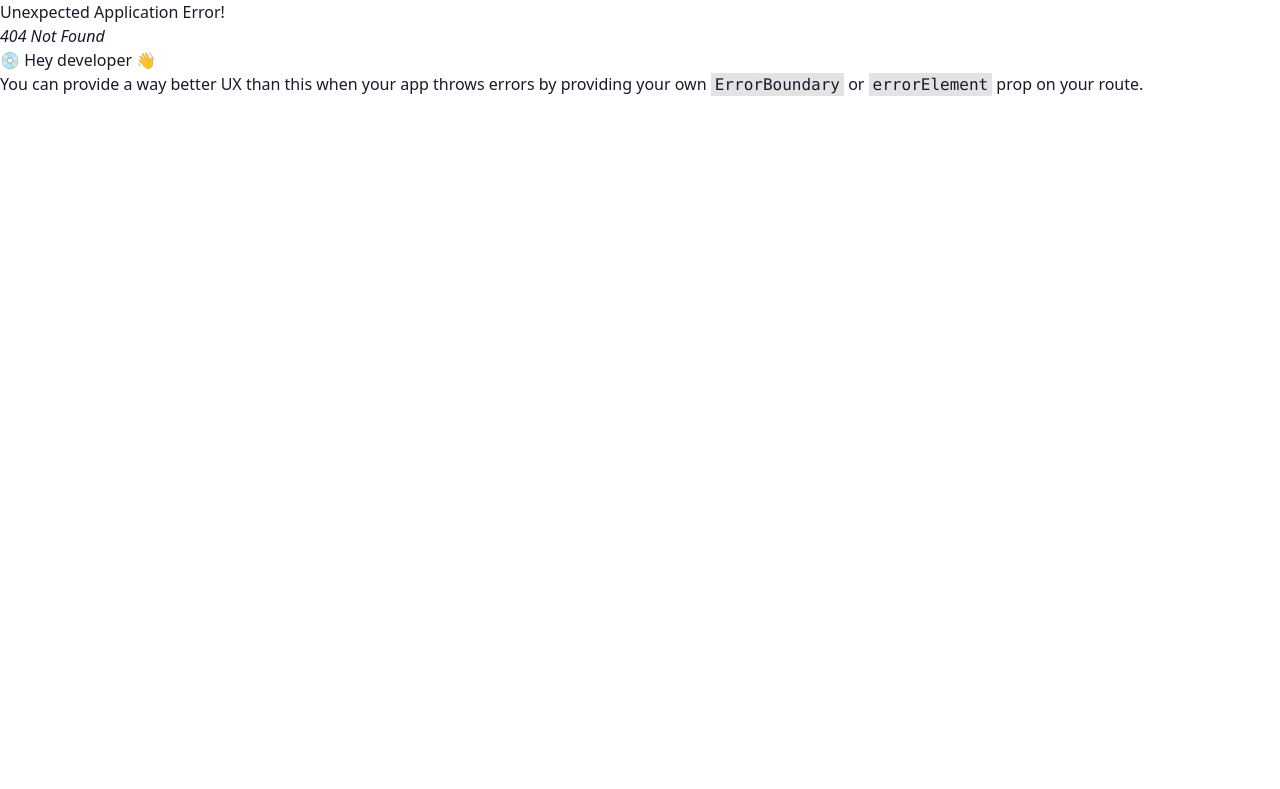
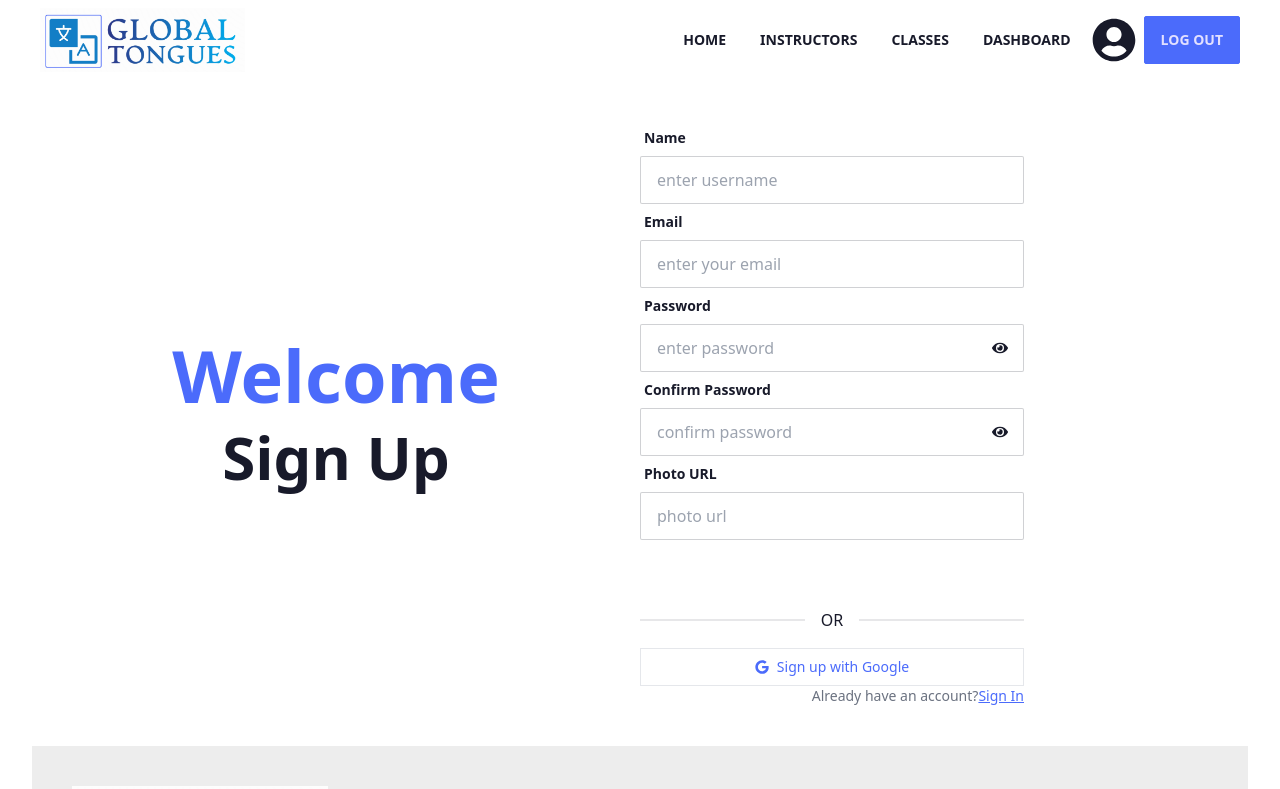
Before and after one commit to saadrafi/globaltongues, a React (Vite) app: page /register in a window 1280 px wide. Before the commit this address had no page. Shown: the top 789 px of the page. Built offline with nearby package versions, Linux system fonts and the light colour scheme.

Commit message:
sign up page designed

```diff
--- a/package.json
+++ b/package.json
@@ -12,6 +12,7 @@
   "dependencies": {
     "react": "^18.2.0",
     "react-dom": "^18.2.0",
+    "react-hook-form": "^7.44.3",
     "react-icons": "^4.9.0",
     "react-router-dom": "^6.12.1"
   },
--- /dev/null
+++ b/src/components/pages/authentication/Register.jsx
@@ -0,0 +1,158 @@
+import React, { useState } from "react";
+import { FaGoogle, FaEye, FaEyeSlash } from "react-icons/fa";
+import { Link } from "react-router-dom";
+import { useForm } from "react-hook-form";
+const Register = () => {
+  const {
+    register,
+    handleSubmit,
+    getValues,
+    formState: { errors },
+  } = useForm();
+  const onSubmit = (data) => console.log(data.photo);
+  const [showPassword, setShowPassword] = useState(false);
+  const [showCnfPassword, setCnfShowPassword] = useState(false);
+  const [submit, setSubmit] = useState(false);
+
+  return (
+    <div className=" my-10 grid grid-cols-2 ">
+      <div className="text-center my-auto space-y-4">
+        <h1 className=" text-7xl font-bold text-primary">Welcome</h1>
+        <p className="text-6xl font-semibold">Sign Up </p>
+      </div>
+      <div className="max-w-sm">
+        <form className="form-control w-full " onSubmit={handleSubmit(onSubmit)}>
+          {/* ----------------------------------- */}
+          <label className="label">
+            <span className="label-text font-semibold">Name</span>
+          </label>
+          <input
+            {...register("name", { required: true })}
+            type="text"
+            placeholder="enter username"
+            className="input input-bordered w-full "
+          />
+          {errors.name && <span className=" text-xs text-red-700">This field is required</span>}
+          {/* ----------------------------------- */}
+          <label className="label">
+            <span className="label-text font-semibold">Email</span>
+          </label>
+          <input
+            {...register("email", {
+              required: true,
+            })}
+            type="email"
+            placeholder="enter your email"
+            className="input input-bordered w-full "
+          />
+          {errors.email && <span className=" text-xs text-red-700">This field is required</span>}
+          {/* -------------------------------------- */}
+          <label className="label">
+            <span className="label-text font-semibold">Password</span>
+          </label>
+          <div className="relative">
+            <input
+              {...register("password", {
+                required: true,
+                minLength: 6,
+                pattern: /(?=.*[A-Z])(?=.*[!@#$&*])/,
+              })}
+              type={showPassword ? "text" : "password"}
+              className="w-full input input-bordered "
+              placeholder="enter password"
+              onChange={(e) => {
+                if (e.target.value == getValues("confirmPassword")) {
+                  setSubmit(true);
+                } else {
+                  setSubmit(false);
+                }
+              }}
+            />
+
+            <span className="absolute inset-y-0 end-0 grid place-content-center px-4 cursor-pointer">
+              {showPassword ? (
+                <FaEyeSlash onClick={() => setShowPassword(!showPassword)}></FaEyeSlash>
+              ) : (
+                <FaEye onClick={() => setShowPassword(!showPassword)}></FaEye>
+              )}
+            </span>
+          </div>
+          {errors.password?.type === "required" && (
+            <span className=" text-xs text-red-700">This field is required</span>
+          )}
+          {errors.password?.type === "minLength" && (
+            <span className=" text-xs text-red-700">Password must be at least 6 characters</span>
+          )}
+          {errors.password?.type === "pattern" && (
+            <span className=" text-xs text-red-700">
+              Password must contain at least one uppercase letter and one special character
+            </span>
+          )}
+
+          {/* ------------------------------------ */}
+          <label className="label">
+            <span className="label-text font-semibold">Confirm Password</span>
+          </label>
+          <div className="relative">
+            <input
+              {...register("confirmPassword")}
+              type={showCnfPassword ? "text" : "password"}
+              className={`w-full input input-bordered focus:outline ${
+                submit ? "focus:outline-green-700" : "focus:outline-red-700"
+              }  outline-offset-2`}
+              placeholder="confirm password"
+              onChange={(e) => {
+                if (e.target.value == getValues("password")) {
+                  setSubmit(true);
+                } else {
+                  setSubmit(false);
+                }
+              }}
+            />
+
+            <span className="absolute inset-y-0 end-0 grid place-content-center px-4 cursor-pointer">
+              {showCnfPassword ? (
+                <FaEyeSlash onClick={() => setCnfShowPassword(!showCnfPassword)}></FaEyeSlash>
+              ) : (
+                <FaEye onClick={() => setCnfShowPassword(!showCnfPassword)}></FaEye>
+              )}
+            </span>
+          </div>
+          {/* -------------------------------------- */}
+          <label className="label">
+            <span className="label-text font-semibold">Photo URL</span>
+          </label>
+          <input
+            {...register("photoUrl")}
+            type="url"
+            placeholder="photo url"
+            className="input input-bordered w-full "
+          />
+
+          <button
+            type="submit"
+            className={`block w-full mt-3  px-5 py-3 text-sm font-medium text-white hover:scale-105 duration-300 ${
+              submit ? " bg-primary  " : "btn-disabled "
+            }`}
+          >
+            Sign Up
+          </button>
+        </form>
+        <div className="divider">OR</div>
+        <button className="bg-white border py-2 w-full mt-5 flex gap-2 justify-center items-center text-sm hover:scale-105 duration-300 text-primary ">
+          <FaGoogle></FaGoogle>
+          Sign up with Google
+        </button>
+
+        <p className="text-end text-sm text-gray-500">
+          Already have an account?
+          <Link to="/login" className="underline btn-link">
+            Sign In
+          </Link>
+        </p>
+      </div>
+    </div>
+  );
+};
+
+export default Register;
```
Also changed, not shown: src/components/routes/Router.jsx (+10 -0 lines), 1 other file (tests, documents, lock files or other folders).
